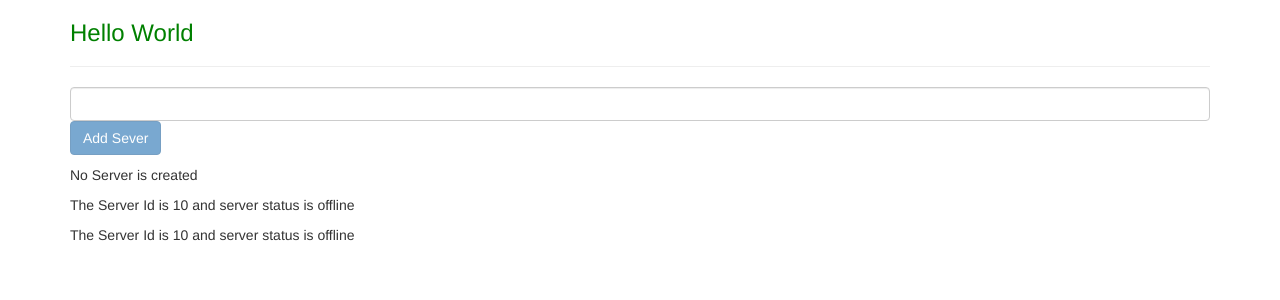
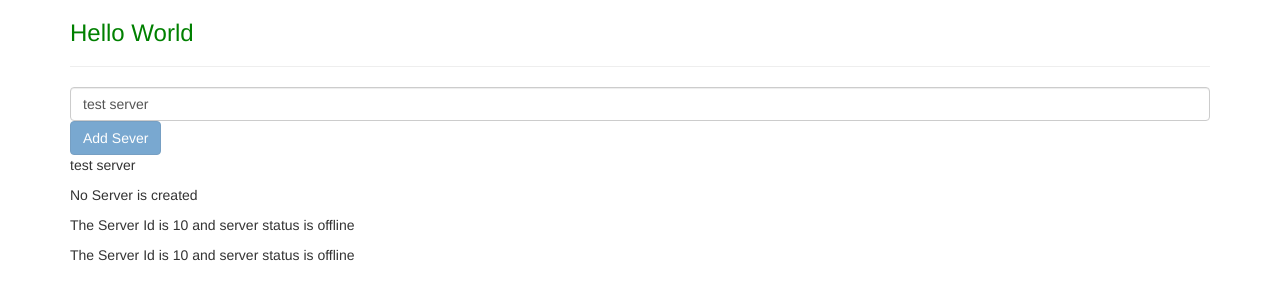
Before and after one commit to sravanreddy234/my-first-app, an Angular app: page / in a window 1280 px wide. Shown: the top 300 px of the page. Built offline with nearby package versions, Linux system fonts and the light colour scheme.

Commit message:
Two Way Data Binding
Two Way Data Binding

```diff
--- a/src/app/app.module.ts
+++ b/src/app/app.module.ts
@@ -4,6 +4,7 @@ import { BrowserModule } from '@angular/platform-browser';
 import { AppComponent } from './app.component';
 import { ServerComponent } from './server/server.component';
 import { ServersComponent } from './servers/servers.component';
+import { FormsModule } from '@angular/forms';
 
 @NgModule({
   declarations: [
@@ -12,7 +13,8 @@ import { ServersComponent } from './servers/servers.component';
     ServersComponent
   ],
   imports: [
-    BrowserModule
+    BrowserModule,
+    FormsModule
   ],
   providers: [],
   bootstrap: [AppComponent]
--- a/src/app/servers/servers.component.html
+++ b/src/app/servers/servers.component.html
@@ -1,4 +1,5 @@
-<input type="text" class="form-control" (input) = "onUpdateServerName($event)">
+<!-- <input type="text" class="form-control" (input) = "onUpdateServerName($event)"> -->
+<input type="text" class="form-control" [(ngModel)] = "serverName">
 <button class= "btn btn-primary" [disabled] = "allowNewServer" (click) = "onCreateServer()">Add Sever</button>
 <p> {{ serverName }}</p>
 <p> {{ serverCreatingStatus }}</p>
--- a/src/app/servers/servers.component.ts
+++ b/src/app/servers/servers.component.ts
@@ -8,7 +8,7 @@ import { Component, OnInit } from '@angular/core';
 export class ServersComponent implements OnInit {
     allowNewServer = false;
     serverCreatingStatus = "No Server is created";
-    serverName = "";
+    serverName = "test server";
   constructor() {
     setTimeout(() => {
       this.allowNewServer = true;
```
